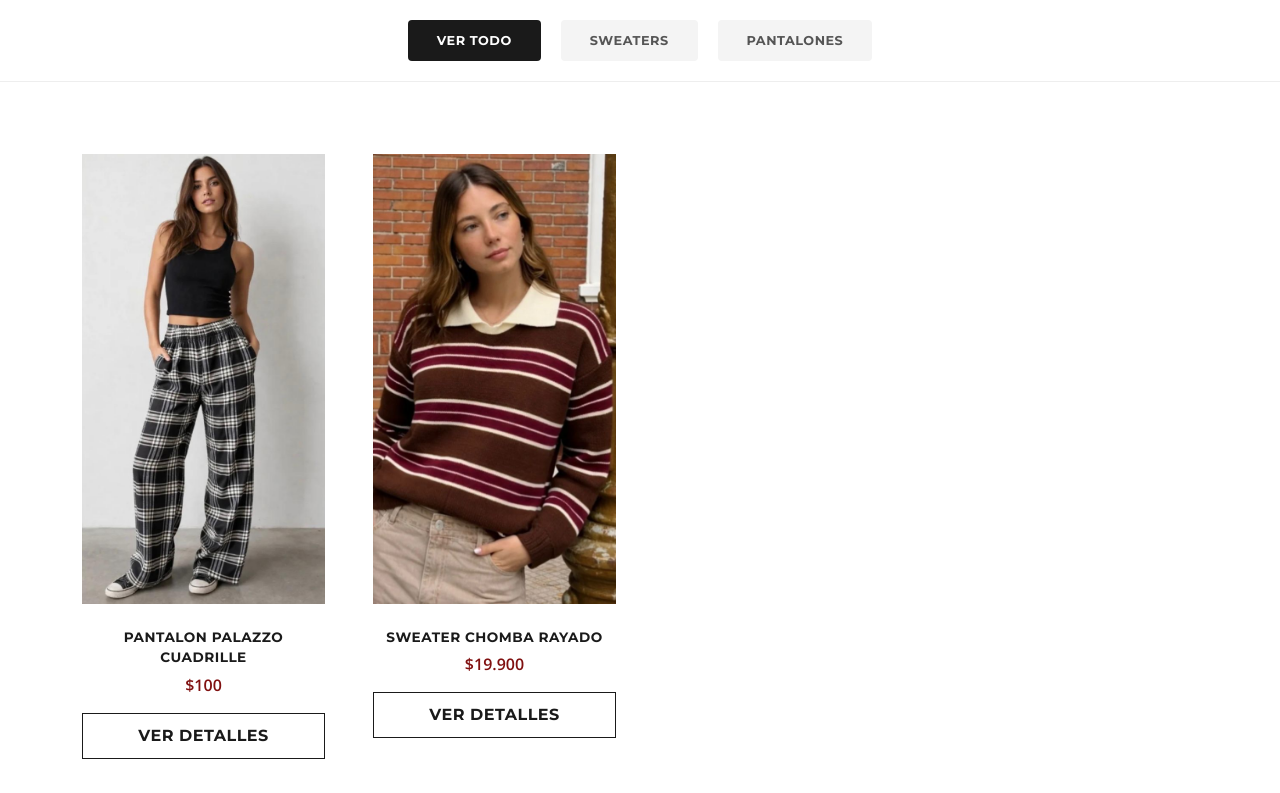
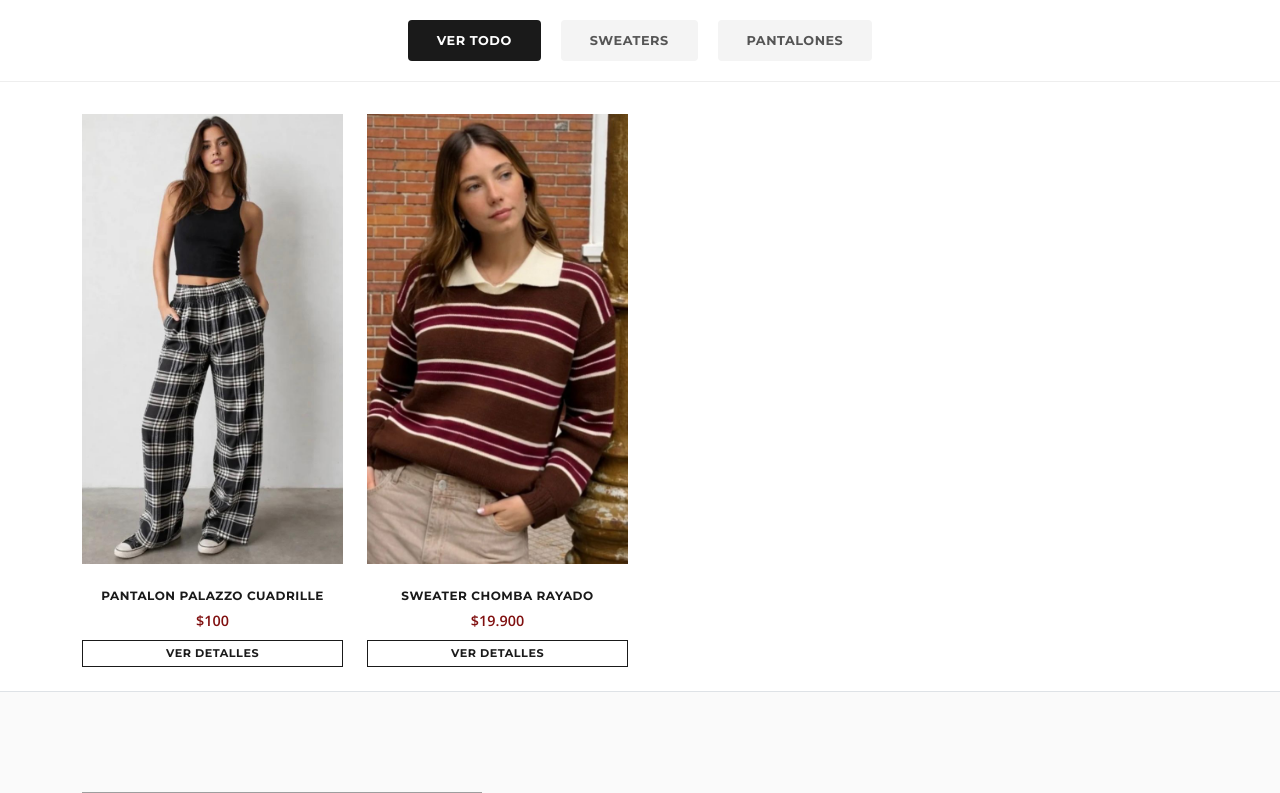
Before and after one commit to PuntoWebcm/SigmaIndumentaria, a Django app: page / in a window 1280 px wide. Shown: the part 440-1233 px from the top of the page. Run offline with Django 5.2, Linux system fonts and the light colour scheme; data comes from the database, SQL or seed files in the repository; grey boxes are pictures that could not be loaded.

Commit message:
Arreglo de tamaño cards

```diff
--- a/products/templates/products/list.html
+++ b/products/templates/products/list.html
@@ -76,7 +76,7 @@
             color: white;
         }
 
-        /* Tarjetas de Producto Estilo E-commerce Real */
+        /* Tarjetas de Producto */
         .product-card {
             border: none;
             border-radius: 0;
@@ -89,12 +89,19 @@
             background-color: var(--sigma-gray);
             margin-bottom: 15px;
         }
+
+        /* Ajuste de imágenes: 250px en móvil, 450px en PC */
         .product-card img {
-            height: 450px;
+            height: 250px;
             width: 100%;
             object-fit: cover;
             transition: transform 0.6s ease;
         }
+
+        @media (min-width: 768px) {
+            .product-card img { height: 450px; }
+        }
+
         .product-card:hover img {
             transform: scale(1.08);
         }
@@ -128,7 +135,7 @@
             color: white;
         }
 
-        /* Sección Nosotros Mejorada */
+        /* Sección Nosotros */
         .about-section { padding: 100px 0; background-color: #fafafa; }
         .about-img {
             border-radius: 0;
@@ -187,24 +194,24 @@
         {% endfor %}
     </div>
 
-    <main class="container my-5 pt-4">
-        <div class="row row-cols-2 row-cols-md-3 row-cols-lg-4 g-4 g-lg-5">
+    <main class="container my-4 pt-2">
+        <div class="row row-cols-2 row-cols-md-3 row-cols-lg-4 g-3 g-lg-4">
             {% for product in products %}
             <div class="col">
                 <div class="product-card h-100">
                     <a href="{{ product.get_absolute_url }}" class="img-wrapper d-block text-decoration-none">
                         {% if product.image %}
-                            <img src="{{ product.image.url }}" alt="{{ product.name }}">
+                            <img src="{{ product.image.url }}" alt="{{ product.name }}" class="img-fluid">
                         {% else %}
-                            <img src="https://via.placeholder.com/400x550" alt="Sin imagen">
+                            <img src="https://via.placeholder.com/400x550" alt="Sin imagen" class="img-fluid">
                         {% endif %}
                     </a>
                     <div class="text-center pt-2">
-                        <a href="{{ product.get_absolute_url }}" class="product-name text-uppercase">
+                        <a href="{{ product.get_absolute_url }}" class="product-name text-uppercase" style="font-size: 0.75rem;">
                             {{ product.name }}
                         </a>
-                        <p class="price-tag mb-3">${{ product.price|floatformat:"0"|intcomma }}</p>
-                        <a href="{{ product.get_absolute_url }}" class="btn btn-sigma w-100">Ver Detalles</a>
+                        <p class="price-tag mb-2" style="font-size: 0.9rem;">${{ product.price|floatformat:"0"|intcomma }}</p>
+                        <a href="{{ product.get_absolute_url }}" class="btn btn-sigma w-100 py-1" style="font-size: 0.7rem;">Ver Detalles</a>
                     </div>
                 </div>
             </div>
```
